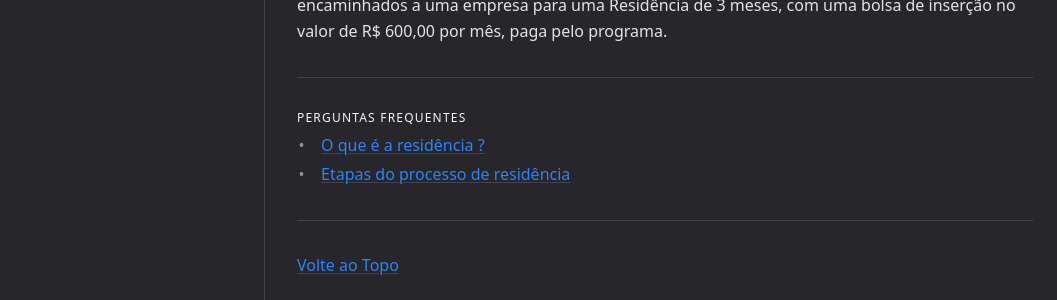
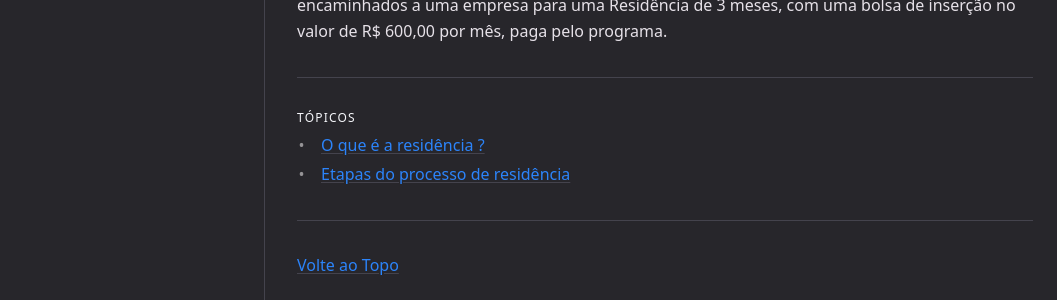
Before and after one commit to ArthurRaphael/apontimanualderesidencia.github.io, a Jekyll site: the page built from docs/Manual de Residência/index.md, in a window 1280 px wide. Shown: the part 417-717 px from the top of the page, without its empty margins (107-1164 px from the left). Built offline with Jekyll 4.4.1, drawn with Linux system fonts in a browser that asks for light colours; cached includes are drawn as plain includes.

```diff
--- a/_includes/toc_heading_custom.html
+++ b/_includes/toc_heading_custom.html
@@ -1 +1 @@
-<h2 class="text-delta">Perguntas Frequentes</h2>
+<h2 class="text-delta">Tópicos</h2>
```
